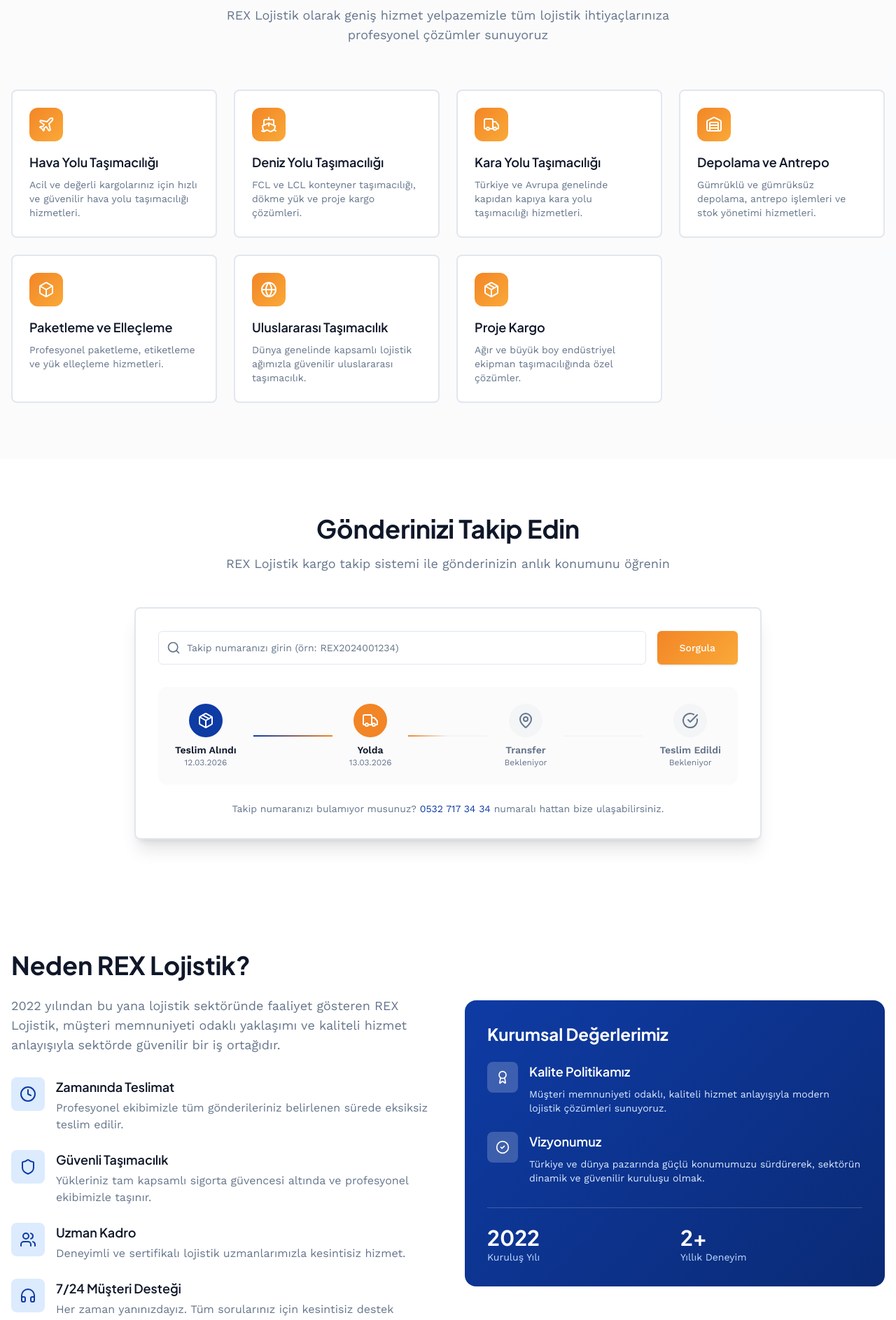
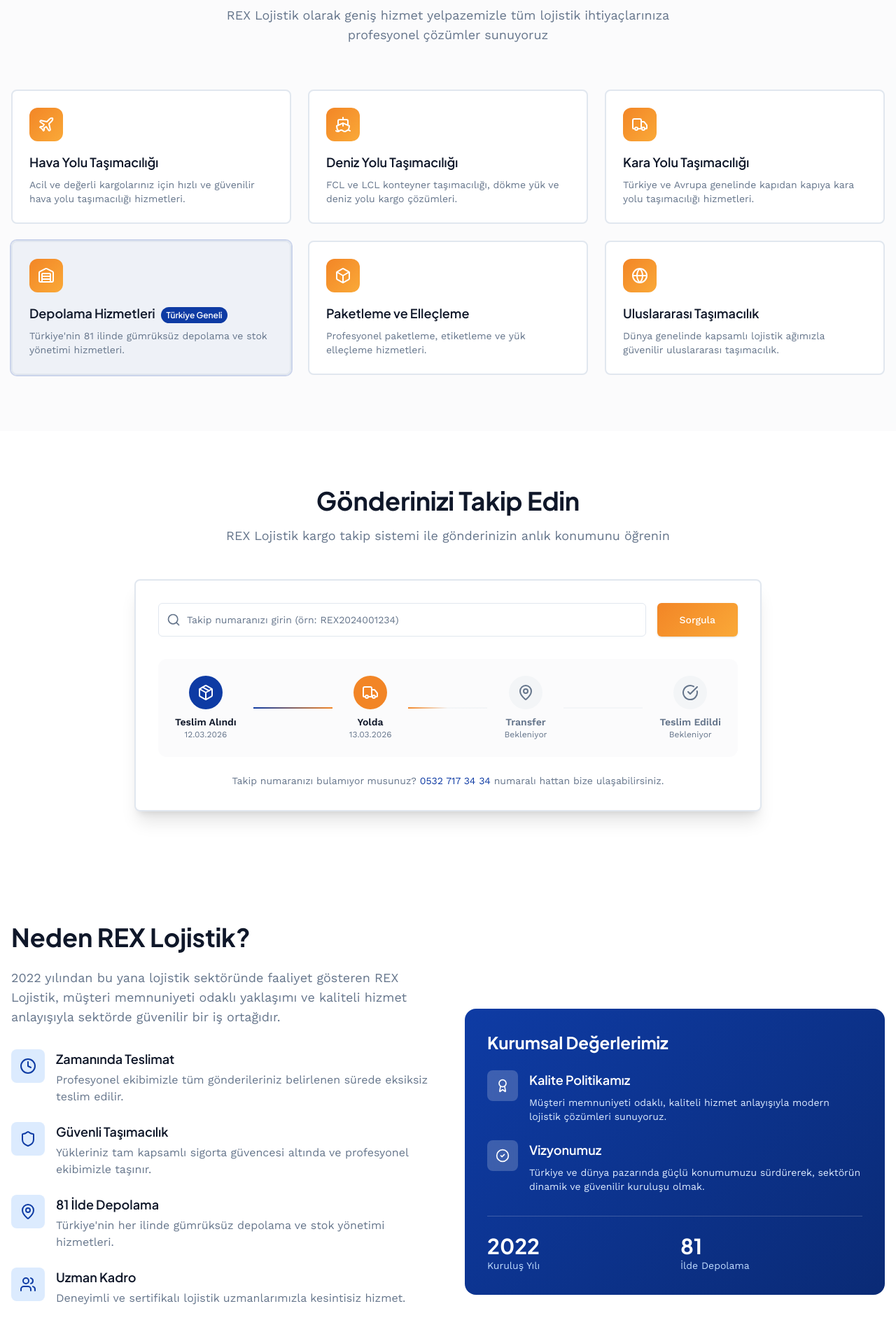
Before and after one commit to hakankesikler/sg-858f4a06-cef2-4736-8b39-c7b4ea443985-1773598027, a Next.js app: page / in a window 1280 px wide. Shown: the part 920-2807 px from the top of the page at 70% size. Built offline with nearby package versions, Linux system fonts and the light colour scheme.

Commit message:
feat(seo): Remove customs clearance references from content and SEO

```diff
--- a/src/components/Features.tsx
+++ b/src/components/Features.tsx
@@ -1,4 +1,4 @@
-import { CheckCircle2, Clock, Shield, Users, Award, Headphones } from "lucide-react";
+import { CheckCircle2, Clock, Shield, Users, Award, Headphones, MapPin } from "lucide-react";
 
 const features = [
   {
@@ -10,6 +10,11 @@ const features = [
     icon: Shield,
     title: "Güvenli Taşımacılık",
     description: "Yükleriniz tam kapsamlı sigorta güvencesi altında ve profesyonel ekibimizle taşınır.",
+  },
+  {
+    icon: MapPin,
+    title: "81 İlde Depolama",
+    description: "Türkiye'nin her ilinde gümrüksüz depolama ve stok yönetimi hizmetleri.",
   },
   {
     icon: Users,
@@ -92,8 +97,8 @@ export function Features() {
                   <div className="text-sm text-blue-200">Kuruluş Yılı</div>
                 </div>
                 <div>
-                  <div className="text-3xl font-heading font-bold">2+</div>
-                  <div className="text-sm text-blue-200">Yıllık Deneyim</div>
+                  <div className="text-3xl font-heading font-bold">81</div>
+                  <div className="text-sm text-blue-200">İlde Depolama</div>
                 </div>
               </div>
             </div>
--- a/src/components/Services.tsx
+++ b/src/components/Services.tsx
@@ -1,4 +1,4 @@
-import { Package, Plane, Ship, Warehouse, Globe, Truck, Box } from "lucide-react";
+import { Plane, Ship, Truck, Warehouse, Globe, Box } from "lucide-react";
 import { Card, CardContent } from "@/components/ui/card";
 
 const services = [
@@ -10,7 +10,7 @@ const services = [
   {
     icon: Ship,
     title: "Deniz Yolu Taşımacılığı",
-    description: "FCL ve LCL konteyner taşımacılığı, dökme yük ve proje kargo çözümleri.",
+    description: "FCL ve LCL konteyner taşımacılığı, dökme yük ve deniz yolu kargo çözümleri.",
   },
   {
     icon: Truck,
@@ -19,8 +19,9 @@ const services = [
   },
   {
     icon: Warehouse,
-    title: "Depolama ve Antrepo",
-    description: "Gümrüklü ve gümrüksüz depolama, antrepo işlemleri ve stok yönetimi hizmetleri.",
+    title: "Depolama Hizmetleri",
+    description: "Türkiye'nin 81 ilinde gümrüksüz depolama ve stok yönetimi hizmetleri.",
+    featured: true,
   },
   {
     icon: Box,
@@ -31,11 +32,6 @@ const services = [
     icon: Globe,
     title: "Uluslararası Taşımacılık",
     description: "Dünya genelinde kapsamlı lojistik ağımızla güvenilir uluslararası taşımacılık.",
-  },
-  {
-    icon: Package,
-    title: "Proje Kargo",
-    description: "Ağır ve büyük boy endüstriyel ekipman taşımacılığında özel çözümler.",
   },
 ];
 
@@ -52,15 +48,25 @@ export function Services() {
           </p>
         </div>
 
-        <div className="grid md:grid-cols-2 lg:grid-cols-4 gap-6">
+        <div className="grid md:grid-cols-2 lg:grid-cols-3 gap-6">
           {services.map((service, index) => (
-            <Card key={index} className="border-2 hover:border-primary hover:shadow-xl transition-all duration-300 group">
+            <Card
+              key={index}
+              className={`border-2 hover:border-primary hover:shadow-xl transition-all duration-300 group ${
+                service.featured ? 'ring-2 ring-primary/20 bg-primary/5' : ''
+              }`}
+            >
               <CardContent className="p-6">
                 <div className="bg-gradient-accent p-3 rounded-xl w-fit mb-4 group-hover:scale-110 transition-transform">
                   <service.icon className="w-6 h-6 text-white" />
                 </div>
                 <h3 className="font-heading font-semibold text-lg text-navy mb-2">
                   {service.title}
+                  {service.featured && (
+                    <span className="ml-2 text-xs bg-primary text-white px-2 py-1 rounded-full">
+                      Türkiye Geneli
+                    </span>
+                  )}
                 </h3>
                 <p className="text-muted-foreground text-sm">
                   {service.description}
--- a/src/components/Testimonials.tsx
+++ b/src/components/Testimonials.tsx
@@ -13,7 +13,7 @@ const testimonials = [
     name: "Zeynep Kaya",
     company: "E-ticaret Şirketi",
     role: "Operasyon Müdürü",
-    content: "Gümrükleme ve depolama hizmetlerinde son derece profesyoneller. Avrupa sevkiyatlarımızda hiç sorun yaşamadık. Kesinlikle tavsiye ederim.",
+    content: "Depolama hizmetlerinde son derece profesyoneller. Avrupa sevkiyatlarımızda hiç sorun yaşamadık. Kesinlikle tavsiye ederim.",
     rating: 5,
   },
   {
--- a/src/pages/_document.tsx
+++ b/src/pages/_document.tsx
@@ -7,13 +7,13 @@ export default function Document() {
       <Head>
         <SEOElements
           title="REX Lojistik - Uluslararası Lojistik ve Nakliye Hizmetleri"
-          description="REX Lojistik ile güvenli, hızlı ve ekonomik uluslararası taşımacılık. Kara, hava, deniz yolu taşımacılığı, depolama ve sigorta hizmetleri. 2022'den beri profesyonel hizmet."
+          description="REX Lojistik ile güvenli, hızlı ve ekonomik uluslararası taşımacılık. Kara, hava, deniz yolu taşımacılığı ve Türkiye'nin 81 ilinde gümrüksüz depolama hizmetleri. 2022'den beri profesyonel hizmet."
           image="/og-image.png"
         />
         <link rel="icon" href="/favicon.ico" />
         <meta name="theme-color" content="#1e3a8a" />
         <link rel="apple-touch-icon" href="/og-image.png" />
-        <meta name="keywords" content="rex lojistik, uluslararası lojistik, kargo taşımacılığı, hava kargo, deniz yolu taşımacılığı, kara taşımacılığı, depolama hizmeti, nakliye sigortası, parsiyel taşıma, komple taşıma, proje taşımacılığı" />
+        <meta name="keywords" content="rex lojistik, uluslararası lojistik, kargo taşımacılığı, hava kargo, deniz yolu taşımacılığı, kara taşımacılığı, depolama hizmeti, gümrüksüz depolama, nakliye, parsiyel taşıma, komple taşıma" />
         <meta name="author" content="REX Lojistik" />
         <meta name="robots" content="index, follow" />
         <link rel="canonical" href="https://www.rexlojistik.com" />
@@ -26,7 +26,7 @@ export default function Document() {
               "@context": "https://schema.org",
               "@type": "Organization",
               "name": "REX Lojistik",
-              "description": "Uluslararası lojistik ve nakliye hizmetleri - Kara, hava, deniz yolu taşımacılığı",
+              "description": "Uluslararası lojistik ve nakliye hizmetleri - Kara, hava, deniz yolu taşımacılığı ve Türkiye'nin 81 ilinde gümrüksüz depolama",
               "url": "https://www.rexlojistik.com",
               "logo": "https://www.rexlojistik.com/og-image.png",
               "foundingDate": "2022-12",
@@ -122,7 +122,7 @@ export default function Document() {
                     "itemOffered": {
                       "@type": "Service",
                       "name": "Depolama Hizmeti",
-                      "description": "Güvenli depolama ve stok yönetimi"
+                      "description": "Türkiye'nin 81 ilinde gümrüksüz depolama ve stok yönetimi"
                     }
                   },
                   {
@@ -137,8 +137,8 @@ export default function Document() {
                     "@type": "Offer",
                     "itemOffered": {
                       "@type": "Service",
-                      "name": "Proje Kargo",
-                      "description": "Ağır ve büyük boy ekipman taşımacılığı"
+                      "name": "Uluslararası Taşımacılık",
+                      "description": "Dünya genelinde kapsamlı lojistik hizmeti"
                     }
                   }
                 ]
@@ -172,10 +172,10 @@ export default function Document() {
                 },
                 {
                   "@type": "Question",
-                  "name": "Nakliye sigortası zorunlu mudur?",
+                  "name": "REX Lojistik hangi illerde depolama hizmeti veriyor?",
                   "acceptedAnswer": {
                     "@type": "Answer",
-                    "text": "Nakliye sigortası zorunlu değildir ancak yükünüzün güvenliği için şiddetle tavsiye edilir. REX Lojistik, kapsamlı sigorta seçenekleri sunmaktadır."
+                    "text": "REX Lojistik, Türkiye'nin 81 ilinde gümrüksüz depolama ve stok yönetimi hizmeti sunmaktadır."
                   }
                 }
               ]
```
